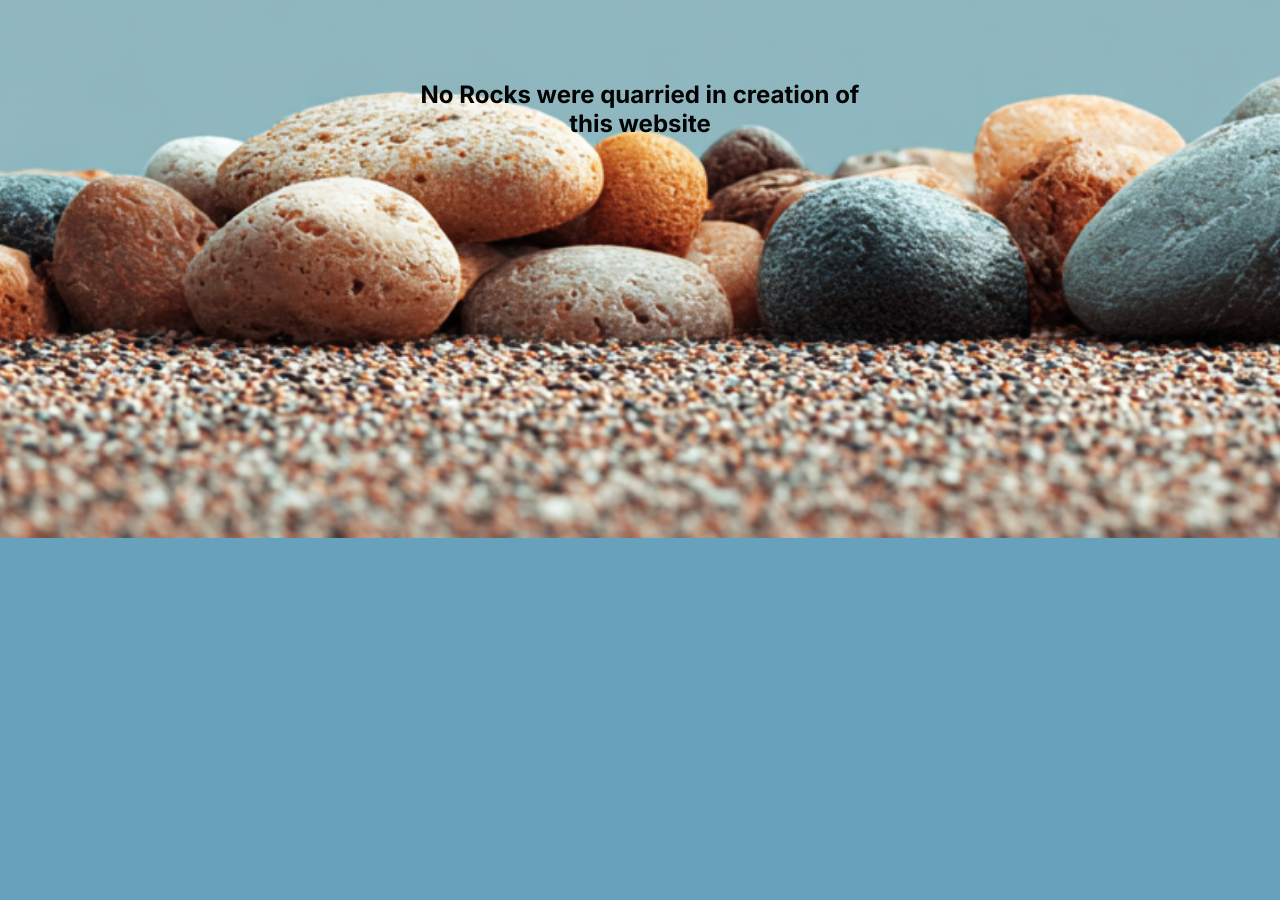
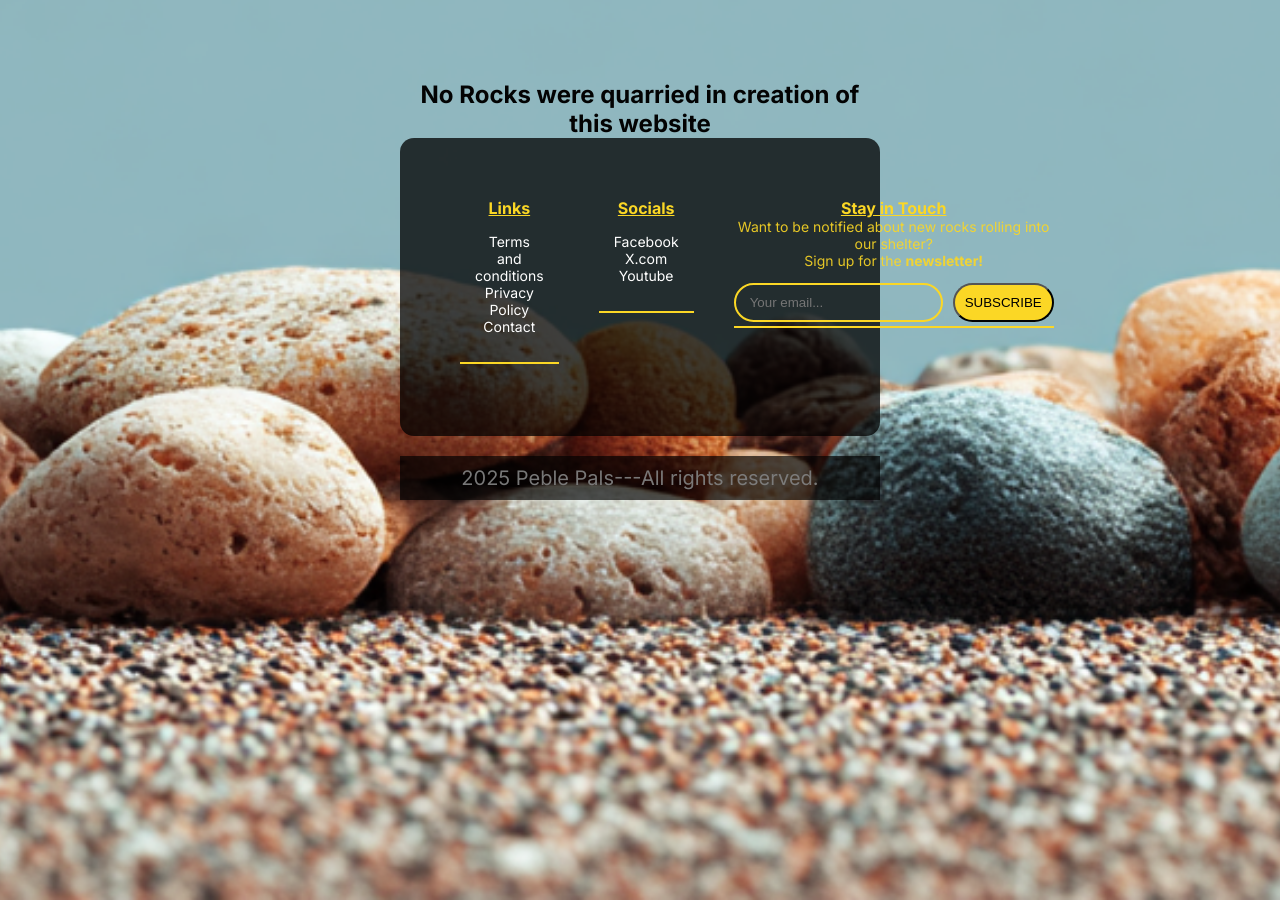
Before and after one commit to Mahroosh-Sajid/PeblePals_class_project, a plain HTML site: page index.html in a window 1280 px wide. Shown: the part 4200-5100 px from the top of the page. Before the commit the page ends 4738 px from the top, so only its background shows below. Drawn offline with Linux system fonts and the light colour scheme.

Commit message:
footer part

```diff
--- a/css/home.css
+++ b/css/home.css
@@ -194,3 +194,73 @@ padding: 15px;
     padding: 400px ;
     text-align: center;
 }
+
+.footer-container{
+    background-color: rgba(0, 0, 0, 0.753);
+    border-radius: 14px;
+    padding: 60px;
+    display: flex;
+    gap: 40px;
+    justify-content: space-between;
+    align-items: flex-start;
+
+}
+
+.footer-column{
+    color: var(--yellow);
+    font-size: 16px;
+    margin-bottom: 12px;
+    border-bottom: 2px solid var(--yellow);
+    padding-bottom: 4px;
+    >ul{
+        color: white;
+        margin-bottom: 8px;
+        font-size: 14px;
+        padding: 15px;
+    }
+    >h4{
+        text-decoration: underline;
+    }
+}
+  .newsletter {
+    max-width: 420px;
+    >p{
+        font-size: 14px;
+        margin-bottom: 14px;
+        opacity: 0.9;
+    }
+    >p span{
+        color: var(--yellow);
+        font-weight: bold;
+    }
+  }
+
+  .newsletter-form {
+    display: flex;
+    gap: 10px;
+    >input{
+        flex: 1;
+        padding: 10px 14px;
+        border-radius: 999px;
+        border: 2px solid var(--yellow);
+        background: transparent;
+        color: white;
+    }
+    >button{
+        padding: 10px ;
+        border-radius: 999px;
+        background-color: var(--yellow);
+        color: black;
+    }
+  }
+  .footer-bottom{
+    text-align: center;
+    background-color: rgba(0, 0, 0, 0.671);
+    text-align: center;
+    font-size: 20px;
+    margin-top: 20px;
+    padding: 10px;
+    >p{
+        color: rgba(128, 128, 128, 0.932);
+    }
+  }
--- a/index.html
+++ b/index.html
@@ -204,6 +204,40 @@
     </main>
     <footer class="main-footer">
         <h2>No Rocks were quarried in creation of this website</h2>
+        <div class="footer-container">
+            <div class="footer-column">
+              <h4>Links</h4>
+              <ul>
+                <p>Terms and conditions</p>
+                <p>Privacy Policy</p>
+                <p>Contact</p>
+              </ul>
+            </div>
+            <div class="footer-column">
+                <h4>Socials</h4>
+                <ul>
+                  <p>Facebook</p>
+                  <p>X.com</p>
+                  <p>Youtube</p>
+                </ul>
+              </div>
+              <div class="footer-column newsletter">
+                <h4>Stay in Touch</h4>
+                <p>
+                  Want to be notified about new rocks rolling into our shelter?
+                  <br/>
+                  Sign up for the
+                  <span>newsletter!</span>
+                </p>
+                <form class="newsletter-form">
+                  <input type="email" placeholder="Your email..." />
+                  <button type="submit">SUBSCRIBE</button>
+                </form>
+              </div>
+            </div>
+            <div class="footer-bottom">
+              <p>2025 Peble Pals---All rights reserved.</p>
+            </div>
     </footer>
 </body>
 
```
